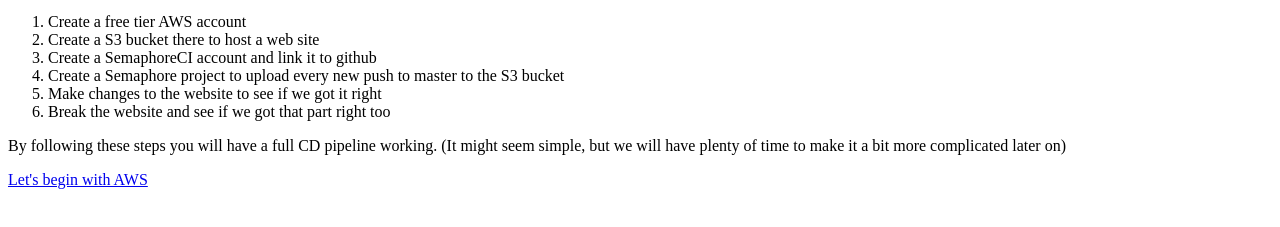
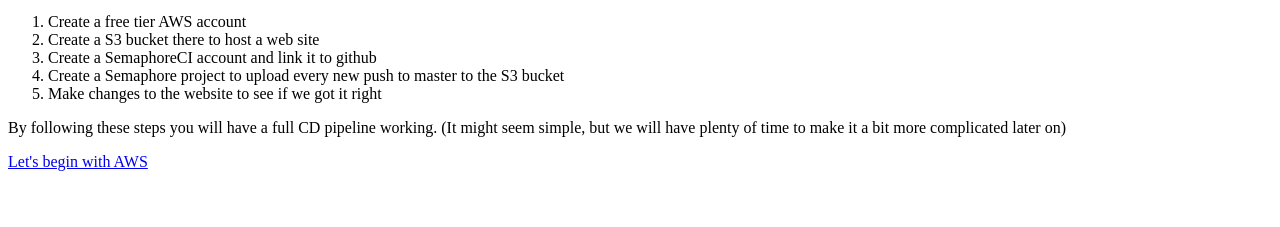
Before and after one commit to vriquelme/cd-course-example-static, a Gatsby site: page /1-intro in a window 1280 px wide. Shown: the part 101-328 px from the top of the page. Built offline with nearby package versions, Linux system fonts and the light colour scheme; Gatsby itself is replaced by a stand-in of ours.

Commit message:
Remove redundant step from the intro

```diff
--- a/src/pages/1-intro.js
+++ b/src/pages/1-intro.js
@@ -20,7 +20,6 @@
         S3 bucket
       </li>
       <li>Make changes to the website to see if we got it right</li>
-      <li>Break the website and see if we got that part right too</li>
     </ol>
     <p>
       By following these steps you will have a full CD pipeline working.
```
